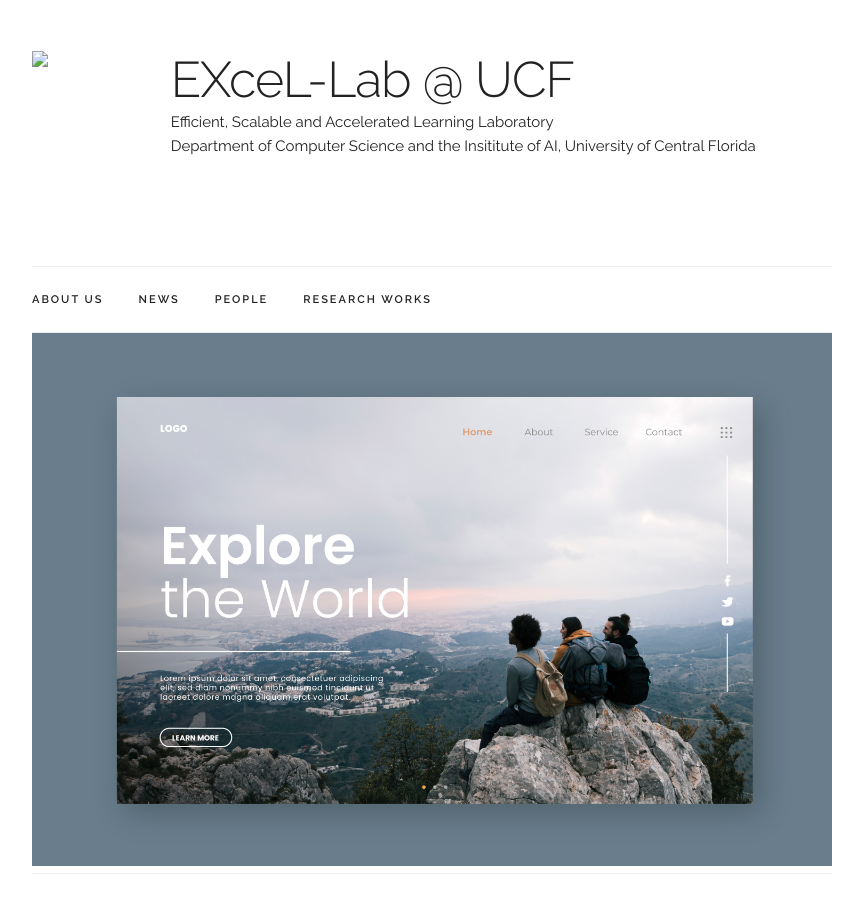
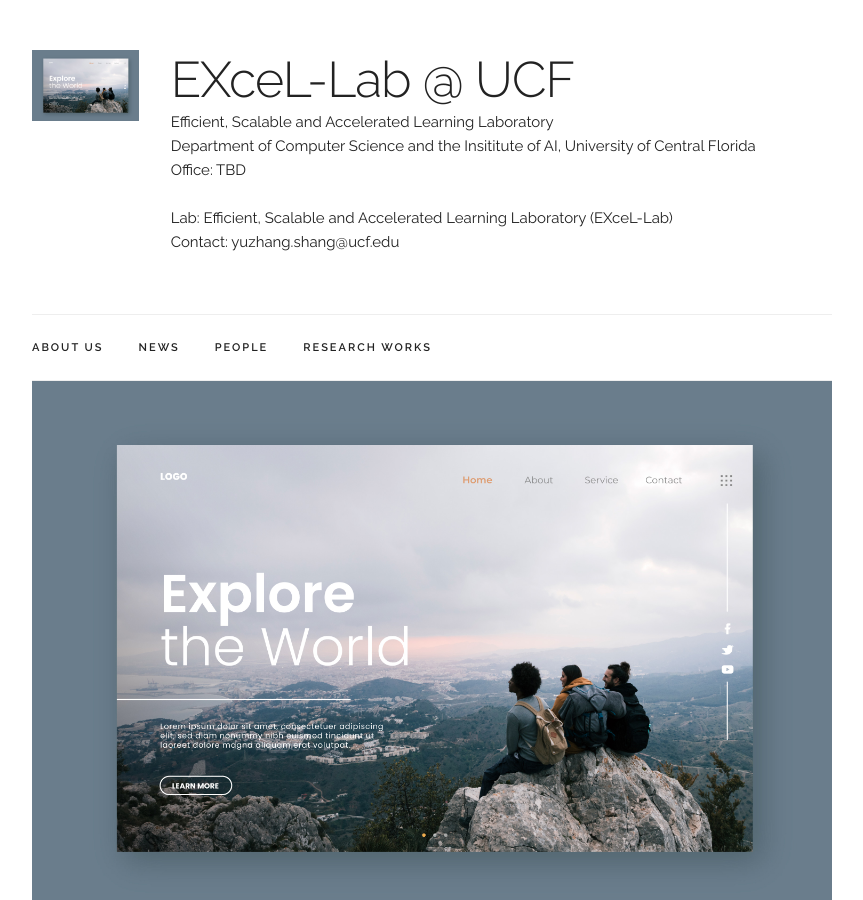
Before and after one commit to EXceL-Lab/EXcel-Lab-Website, a Jekyll site: the page built from index.html, in a window 1280 px wide and 900 px high. Shown: the whole window, without its empty margins (208-1071 px from the left). Built offline with Jekyll 4.4.1, drawn with Linux system fonts in a browser that asks for light colours.

Commit message:
Fix layout issues: add missing main_info fields and remove .nojekyll

```diff
--- a/_data/main_info.yaml
+++ b/_data/main_info.yaml
@@ -1,10 +1,11 @@
 name: "EXceL-Lab @ UCF"
 title: "Efficient, Scalable and Accelerated Learning Laboratory"
 dep: "Department of Computer Science and the Insititute of AI, University of Central Florida"
-# office: "Office: Stuart Building Room 237C"
-# lab: "Lab: Computer Vision and Multimedia Laboratory (CVM Lab)"
-# email: "Contact: yyan34 [AT] iit.edu"
-# profile_pic: "/assets/profile-pics/YanYan.jpeg"
+office: "Office: TBD"
+lab: "Lab: Efficient, Scalable and Accelerated Learning Laboratory (EXceL-Lab)"
+email: "Contact: yuzhang.shang@ucf.edu"
+profile_pic: "/assets/others/demo.png"
+lab_pic: "/assets/others/demo.png"
 lab_title: "EXceL-Lab"
 contact: "4000 Central Florida Blvd. Orlando, Florida, 32816"
 # google_scholar: "https://scholar.google.com/citations?user=zhi-j1wAAAAJ&hl=en"
```
Also changed, not shown: .nojekyll (deleted).
